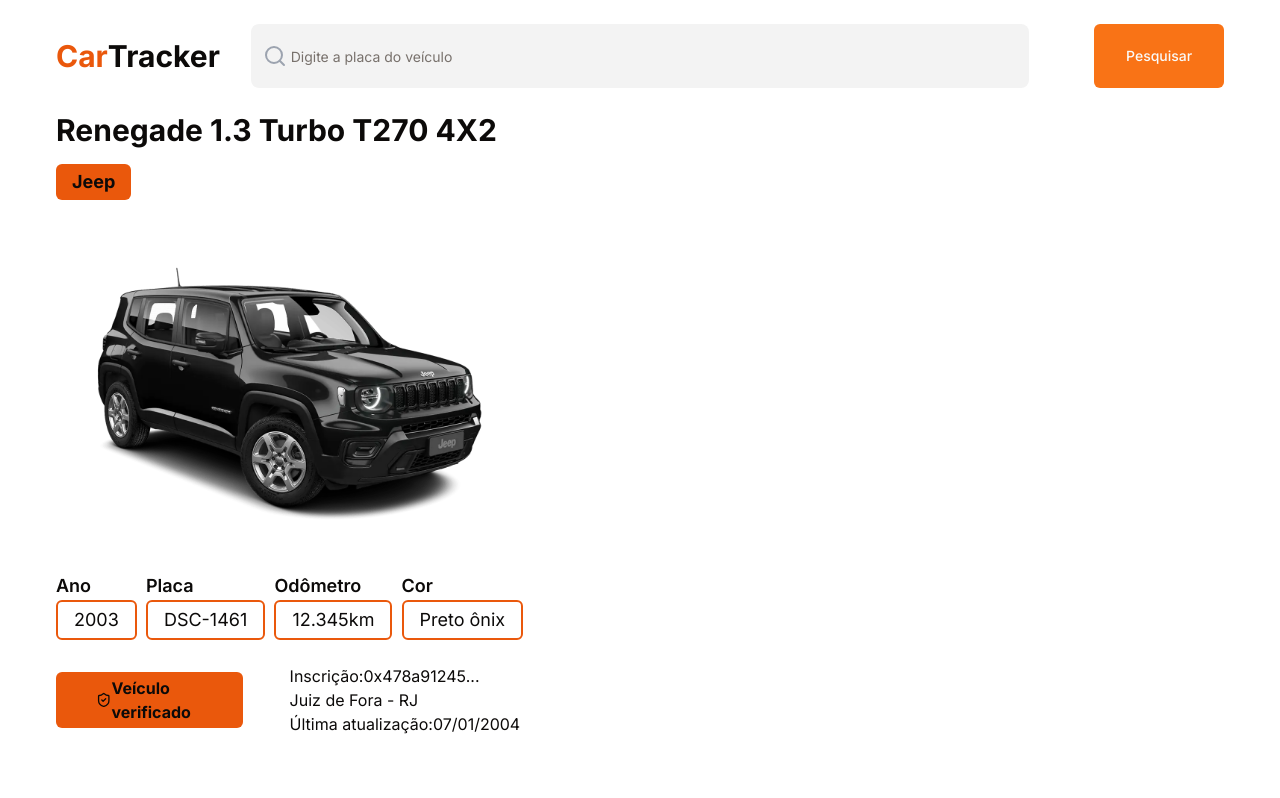
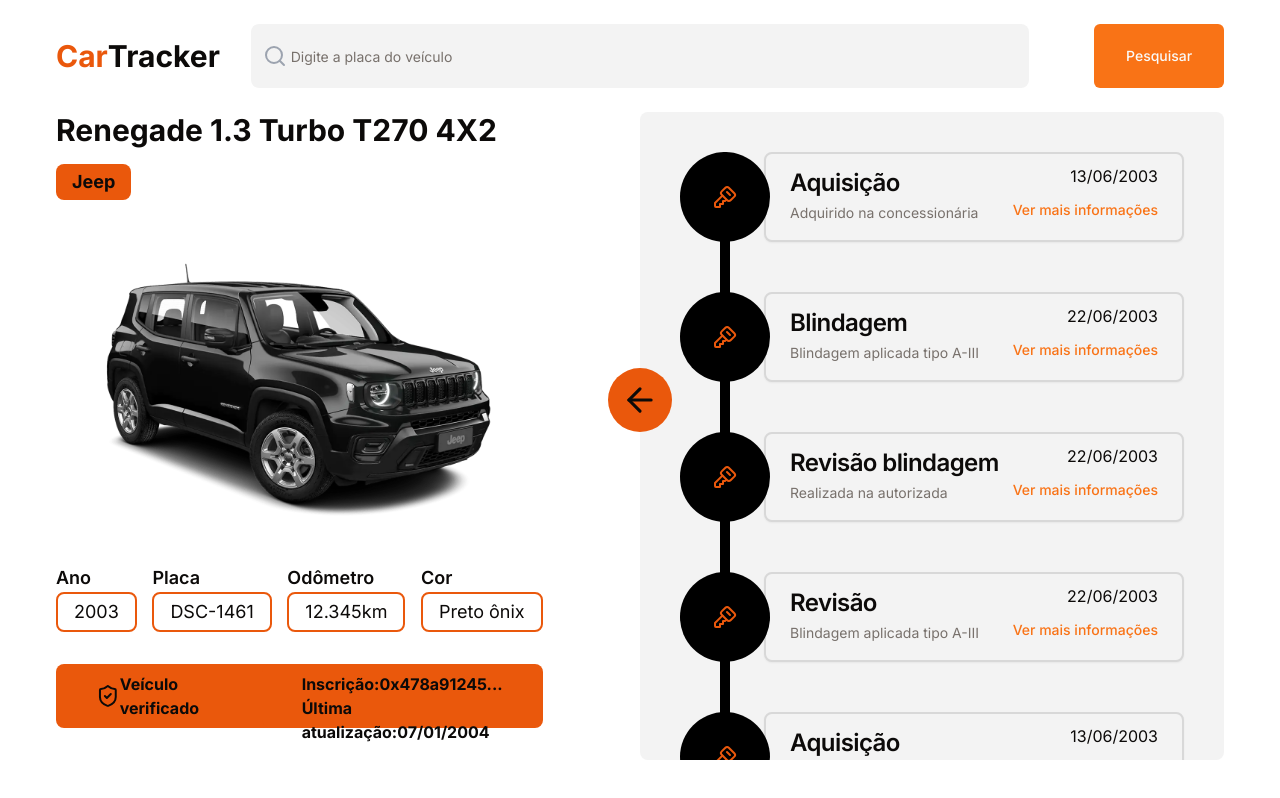
Before and after one commit to paulo-evangelista/project-coldwheels, a Next.js app in the folder frontend/: page /buy in a window 1280 px wide. Built offline with nearby package versions, Linux system fonts and the light colour scheme.

Commit message:
feat: buy car page

```diff
--- a/frontend/app/buy/page.tsx
+++ b/frontend/app/buy/page.tsx
@@ -1,5 +1,6 @@
 import Header from "../../components/BuyVehicleHeader/BuyVehicleHeader";
 import Details from "../../components/BuyVehicleDetails/BuyVehicleDetails";
+import VehicleEvents from "../../components/BuyVehicleEvents/BuyVehicleEvents";
 
 export default function BuyVehiclePage({}) {
     return (
@@ -7,8 +8,9 @@
             <div className="flex-shrink-0">
                 <Header />
             </div>
-            <div className="flex-grow">
+            <div className="flex justify-between flex-grow overflow-hidden">
                 <Details />
+                <VehicleEvents />
             </div>
         </div>
     );
--- a/frontend/components/BuyVehicleDetails/BuyVehicleDetails.tsx
+++ b/frontend/components/BuyVehicleDetails/BuyVehicleDetails.tsx
@@ -6,12 +6,12 @@
 
 export default function () {
     return (
-        <div className="w-2/5 pb-10 h-full flex flex-col justify-between">
+        <div className="w-5/12 pb-10 h-full flex flex-col justify-between ">
             <div className="">
                 <h1 className="font-bold text-3xl">
                     Renegade 1.3 Turbo T270 4X2
                 </h1>
-                <div className="inline-block px-4 py-1 bg-[#EA580C] font-bold text-lg rounded-md my-4">
+                <div className="inline-block px-4 py-1 bg-[#EA580C] font-bold text-lg rounded-lg my-4">
                     Jeep
                 </div>
             </div>
@@ -29,17 +29,22 @@
                 </div>
 
                 <div className="flex space-between items-center">
-                    <div className="w-1/2 flex items-center justify-start">
-                        <div className="w-4/5 h-14 inline-flex justify-between items-center px-10 my-8 bg-[#EA580C] rounded-md">
+                    <div className="w-6/12 flex items-center justify-start">
+                        <div className="h-16 inline-flex justify-between items-center px-10 py-2 my-8 bg-[#EA580C] rounded-lg">
                             <ShieldCheck />
                             <p className="font-bold">Veículo verificado</p>
                         </div>
                     </div>
 
-                    <div className="w-1/2 flex flex-col justify-center items-between">
-                        <p>Inscrição:0x478a91245...</p>
-                        <p>Juiz de Fora - RJ</p>
-                        <p>Última atualização:07/01/2004</p>
+                    <div className="w-6/12 flex items-center justify-end">
+                        <div className="h-16 inline-block justify-center items-center px-10 py-2 my-8 bg-[#EA580C] rounded-lg">
+                            <p className="font-bold">
+                                Inscrição:0x478a91245...
+                            </p>
+                            <p className="font-bold">
+                                Última atualização:07/01/2004
+                            </p>
+                        </div>
                     </div>
                 </div>
             </div>
--- a/frontend/components/BuyVehicleDetails/VehicleInfoBox.tsx
+++ b/frontend/components/BuyVehicleDetails/VehicleInfoBox.tsx
@@ -7,7 +7,7 @@
     return (
         <div>
             <p className="text-lg font-semibold">{label}</p>
-            <div className="inline-block px-4 py-1 border-2 border-[#EA580C] rounded-md ">
+            <div className="inline-block px-4 py-1 border-2 border-[#EA580C] rounded-lg ">
                 <p className="text-lg">{value}</p>
             </div>
         </div>
--- /dev/null
+++ b/frontend/components/BuyVehicleEvents/BuyVehicleEvents.tsx
@@ -0,0 +1,73 @@
+import {
+    ArrowLeft,
+    ShieldCheck,
+    Wrench,
+    KeySquare,
+    CheckCircle,
+    Copy,
+} from "lucide-react";
+
+import EventCard from "./EventCard";
+
+export default function BuyVehicleEvents() {
+    return (
+        <div className="w-6/12 pb-10">
+            <div className="w-16 h-16 flex justify-center items-center bg-[#EA580C] rounded-full absolute top-1/2 transform -translate-y-1/2 -translate-x-1/2">
+                <ArrowLeft size={38} />
+            </div>
+
+            <div className=" bg-[#F3F3F3] h-full rounded-lg p-10 overflow-y-scroll">
+                <div className="relative before:content-[''] before:absolute before:left-[40px] before:top-0 before:bottom-0 before:rounded-full before:w-[10px] before:bg-[#000] timeline">
+                    <EventCard
+                        title="Aquisição"
+                        description="Adquirido na concessionária"
+                        date="13/06/2003"
+                        icon={<KeySquare size={24} color="#EA580C" />}
+                    />
+                    <EventCard
+                        title="Blindagem"
+                        description="Blindagem aplicada tipo A-III"
+                        date="22/06/2003"
+                        icon={<KeySquare size={24} color="#EA580C" />}
+                    />
+                    <EventCard
+                        title="Revisão blindagem"
+                        description="Realizada na autorizada"
+                        date="22/06/2003"
+                        icon={<KeySquare size={24} color="#EA580C" />}
+                    />
+                    <EventCard
+                        title="Revisão"
+                        description="Blindagem aplicada tipo A-III"
+                        date="22/06/2003"
+                        icon={<KeySquare size={24} color="#EA580C" />}
+                    />
+                    <EventCard
+                        title="Aquisição"
+                        description="Adquirido na concessionária"
+                        date="13/06/2003"
+                        icon={<KeySquare size={24} color="#EA580C" />}
+                    />
+                    <EventCard
+                        title="Blindagem"
+                        description="Blindagem aplicada tipo A-III"
+                        date="22/06/2003"
+                        icon={<KeySquare size={24} color="#EA580C" />}
+                    />
+                    <EventCard
+                        title="Revisão blindagem"
+                        description="Realizada na autorizada"
+                        date="22/06/2003"
+                        icon={<KeySquare size={24} color="#EA580C" />}
+                    />
+                    <EventCard
+                        title="Revisão"
+                        description="Blindagem aplicada tipo A-III"
+                        date="22/06/2003"
+                        icon={<KeySquare size={24} color="#EA580C" />}
+                    />
+                </div>
+            </div>
+        </div>
+    );
+}
--- /dev/null
+++ b/frontend/components/BuyVehicleEvents/EventCard.tsx
@@ -0,0 +1,75 @@
+"use client";
+
+import { Card, CardDescription, CardTitle } from "@/components/ui/card";
+
+import {
+    Drawer,
+    DrawerClose,
+    DrawerContent,
+    DrawerDescription,
+    DrawerFooter,
+    DrawerHeader,
+    DrawerTitle,
+    DrawerTrigger,
+} from "@/components/ui/drawer";
+
+import { Button } from "@/components/ui/button";
+
+interface props {
+    title: string;
+    description: string;
+    date: string;
+    icon: any;
+}
+
+export default function EventCard({ title, description, date, icon }: props) {
+    return (
+        <div className="relative flex justify-end z-10 mb-[50px] last:mb-0">
+            <div className="absolute left-0 top-0 w-[90px] h-[90px] bg-black rounded-full flex items-center justify-center z-10">
+                {icon}
+            </div>
+
+            <Card className="w-10/12 h-[90px] px-6 py-2 bg-[#F3F3F3] border-2 border-[#D8D8D8] flex justify-between items-center">
+                <div className="h-full flex flex-col justify-evenly">
+                    <CardTitle>{title}</CardTitle>
+                    <CardDescription>{description}</CardDescription>
+                </div>
+                <div className="h-full flex flex-col justify-evenly items-end">
+                    <p>{date}</p>
+                    <Drawer>
+                        <DrawerTrigger asChild>
+                            <Button variant="link" className="p-0">
+                                Ver mais informações
+                            </Button>
+                        </DrawerTrigger>
+                        <DrawerContent>
+                            <div className="font-pulp text-center">
+                                <DrawerHeader>
+                                    <DrawerTitle className="text-4xl">
+                                        {title}
+                                    </DrawerTitle>
+                                    <p className="text-xl">{description}</p>
+                                    <p className="text-gray-400">{date}</p>
+                                </DrawerHeader>
+                                <DrawerDescription>
+                                    <p>asdasdasd</p>
+                                    <p>asdasdasd</p>
+                                    <p>asdasdasd</p>
+                                    <p>asdasdasd</p>
+                                    <p>asdasdasd</p>
+                                </DrawerDescription>
+                                <DrawerFooter>
+                                    <DrawerClose asChild>
+                                        <Button className="w-20 p-6 font-bold mx-auto text-xl mb-3">
+                                            Ok
+                                        </Button>
+                                    </DrawerClose>
+                                </DrawerFooter>
+                            </div>
+                        </DrawerContent>
+                    </Drawer>
+                </div>
+            </Card>
+        </div>
+    );
+}
```
